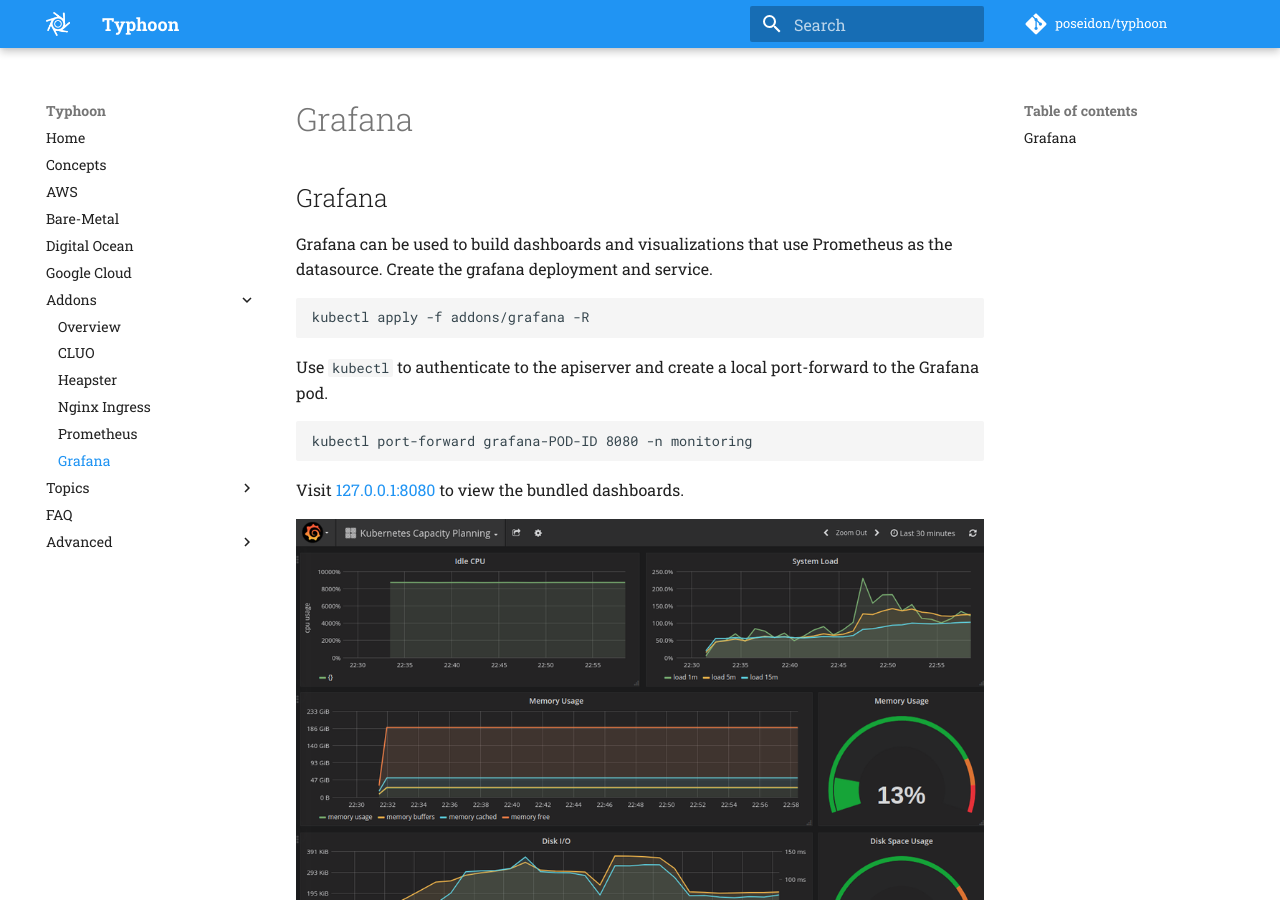
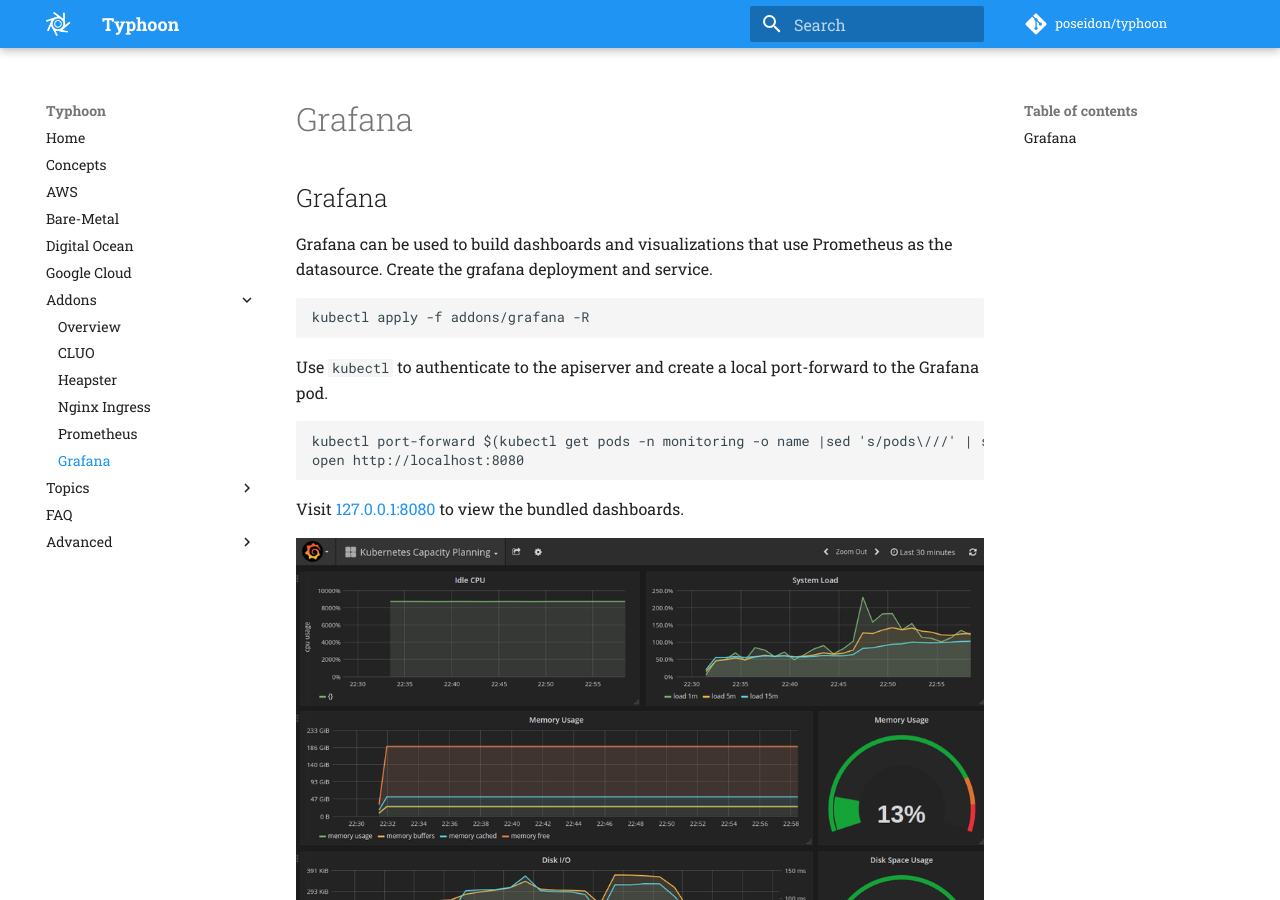
Before and after one commit to poseidon/typhoon, an MkDocs documentation site: the page built from docs/addons/grafana.md, in a window 1280 px wide and 900 px high. Built offline with MkDocs 1.6.1 and Material for MkDocs 9.7.7, drawn with Linux system fonts in a browser that asks for light colours; comment, search, counter and statistics services are not loaded; old or Windows-style settings are respelled for this version of MkDocs.

Commit message:
ease of use for the first timer

````diff
--- a/docs/addons/grafana.md
+++ b/docs/addons/grafana.md
@@ -9,7 +9,8 @@
 Use `kubectl` to authenticate to the apiserver and create a local port-forward to the Grafana pod.
 
 ```
-kubectl port-forward grafana-POD-ID 8080 -n monitoring
+kubectl port-forward $(kubectl get pods -n monitoring -o name |sed 's/pods\///' | sed -n '/grafana/p') 8080 -n monitoring
+open http://localhost:8080
 ```
 
 Visit [127.0.0.1:8080](http://127.0.0.1:8080) to view the bundled dashboards.
````
